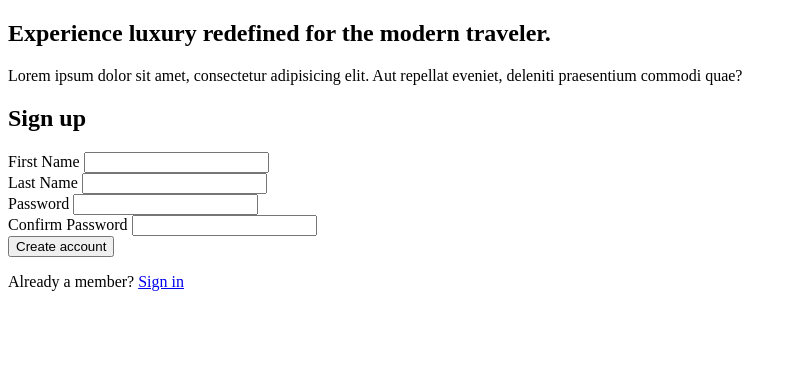
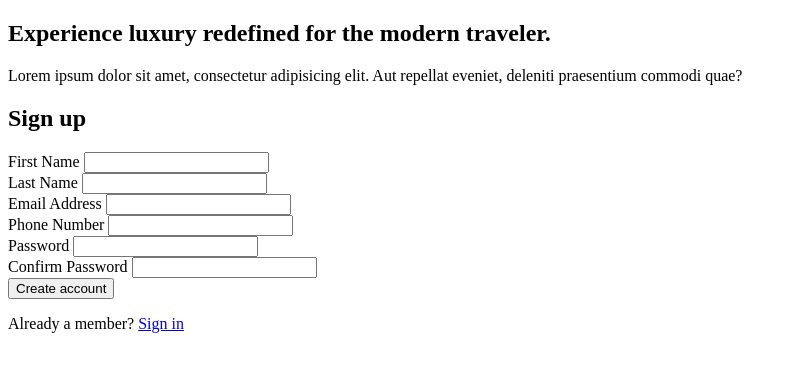
Before and after one commit to dan9h/odin-signup-form, a plain HTML site: page index.html in a window 1280 px wide. Shown: the whole page, without its empty margins (0-797 px from the left). Drawn offline with Linux system fonts and the light colour scheme.

Commit message:
Add additional input fields and reposition form heading

```diff
--- a/index.html
+++ b/index.html
@@ -15,9 +15,8 @@
         </p>
       </section>
       <section>
+        <h2>Sign up</h2>
         <form action="" method="post">
-          <h2>Sign up</h2>
-
           <div>
             <label for="fname">First Name</label>
             <input type="text" name="fname" id="fname" />
@@ -26,6 +25,16 @@
           <div>
             <label for="lname">Last Name</label>
             <input type="text" name="lname" id="lname" />
+          </div>
+
+          <div>
+            <label for="email">Email Address</label>
+            <input type="email" name="email" id="email" />
+          </div>
+
+          <div>
+            <label for="phone">Phone Number</label>
+            <input type="text" name="phone" id="phone" />
           </div>
 
           <div>
```
